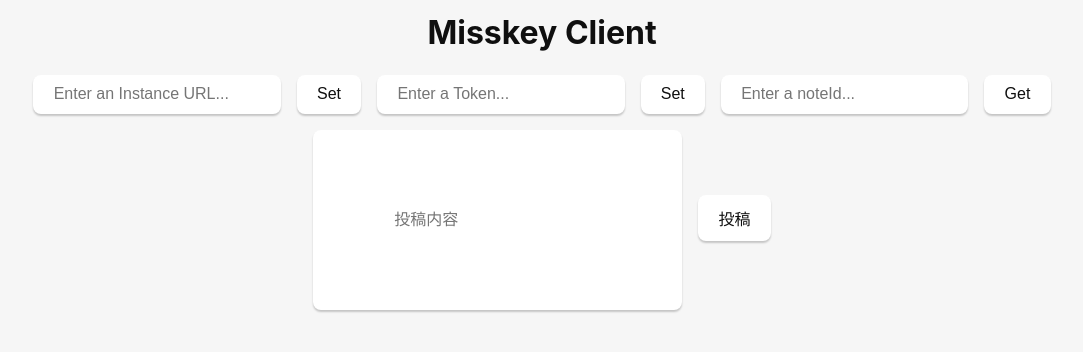
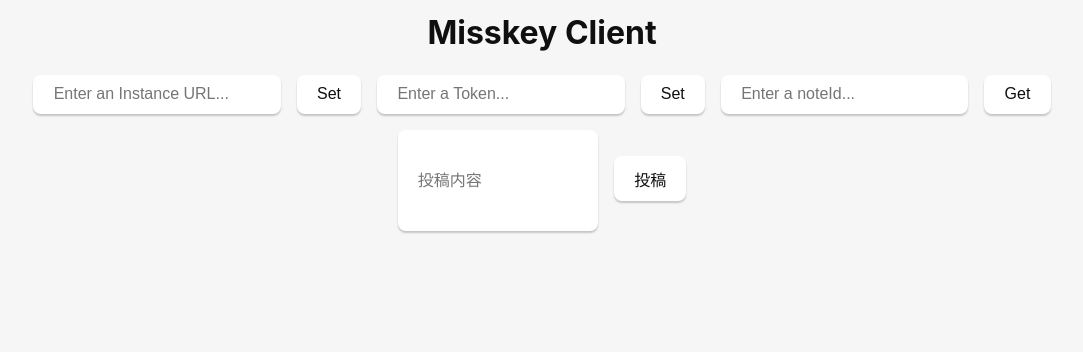
Before and after one commit to yu256/tauri-app, a Vue app: page / in a window 1280 px wide. Shown: the top 352 px of the page, without its empty margins (98-1181 px from the left). Built offline with nearby package versions, Linux system fonts and the light colour scheme.

Commit message:
戻り値を指定

```diff
--- a/src/components/MkGetNote.vue
+++ b/src/components/MkGetNote.vue
@@ -33,7 +33,7 @@
 const url = shallowRef("");
 const token = shallowRef("");
 const emojis = shallowRef<Emoji[]>([]);
-let reactions = new Map<string, number>()
+let reactions = new Map<string, number>();
 let createdAt: string;
 let user: User;
 
--- a/src/components/MkPost.vue
+++ b/src/components/MkPost.vue
@@ -18,6 +18,7 @@
 
 <style scoped>
 input {
-    padding: 5em;
+    width: 10em;
+    height: 5em;
 }
 </style>
--- a/src/styles.scss
+++ b/src/styles.scss
@@ -33,7 +33,6 @@
   border: 1px solid transparent;
   padding: 0.6em 1.2em;
   font-size: 1em;
-  font-weight: 500;
   color: #0f0f0f;
   background-color: #ffffff;
   transition: border-color 0.25s;
```
Also changed, not shown: 1 other file (tests, documents, lock files or other folders).
